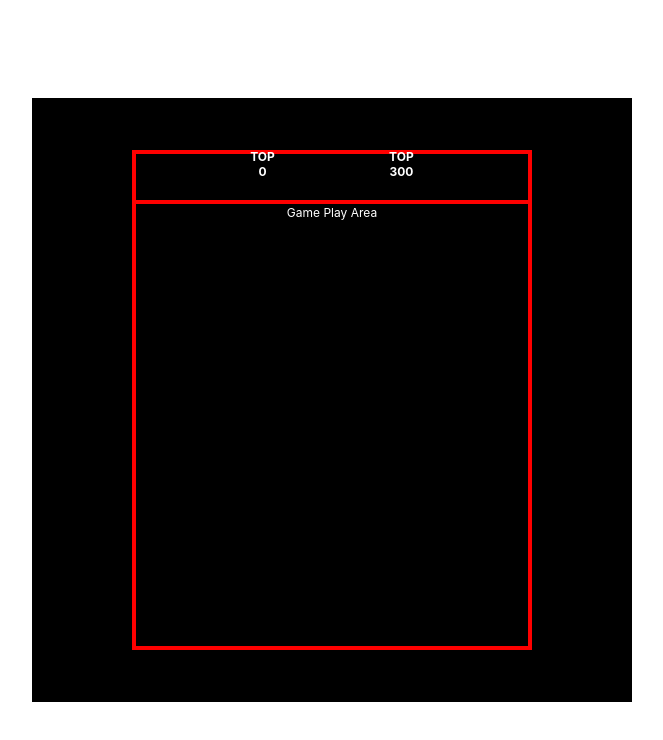
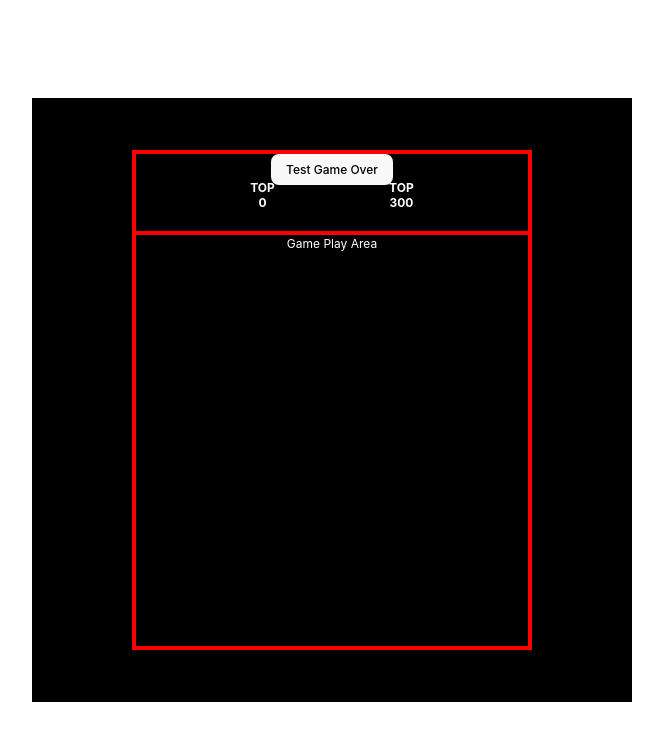
Before and after one commit to Joy-of-Coding/Winter_2023_ReactJam, a React (Vite) app in the folder reverse-pacman/: page / in a window 1280 px wide. Both pictures are taken after a click on the button "Start Game". Shown: the top 740 px of the page, without its empty margins (308-971 px from the left). Built offline with nearby package versions, Linux system fonts and the light colour scheme.

Commit message:
testing bar in GameArea, added GameOver.jsx/.css

```diff
--- a/reverse-pacman/src/components/GameArea.jsx
+++ b/reverse-pacman/src/components/GameArea.jsx
@@ -1,21 +1,37 @@
 import React from 'react'
 import './GameArea.css'
+import GameOver from "./GameOver.jsx";
 function GameArea() {
     const score= 0
     const highScore = 300
+    let isGameOver = false
     return (
         <div className='gameArea'>
+            {/* Testing div, comment out when going for release, leave in code for easy testing */}
+            <div className= 'testingStuff'>
+                <button
+                    onClick={event =>
+                    {GameOver(1, 300);
+                    isGameOver = true}}
+                >
+                    Test Game Over
+                </button>
+            </div>
             <div className='score'>
                 <div>
                     <p>TOP</p>
                     <p>{score}</p>
                 </div>
-                <div>
+                    <div>
                     <p>TOP</p>
                     <p>{highScore}</p>
                 </div>
             </div>
-            <div className='board'>Game Play Area</div>
+            <div className='board'>Game Play Area
+                <div className='gameOver'>
+
+                </div>
+            </div>
         </div>
     )
 }
--- /dev/null
+++ b/reverse-pacman/src/components/GameOver.jsx
@@ -0,0 +1,10 @@
+{/*
+* Game over called by GameArea
+* Overlay over gameBoard
+* show player score?
+* Controls to play again/ return to main menu
+* */}
+function GameOver(score, highScore){
+<div className='gameOver'>Your Score : {score}   High Score: {highScore}</div>
+}
+export default GameOver
```
Also changed, not shown: reverse-pacman/src/components/GameOver.css (added), 2 other files (tests, documents, lock files or other folders).
